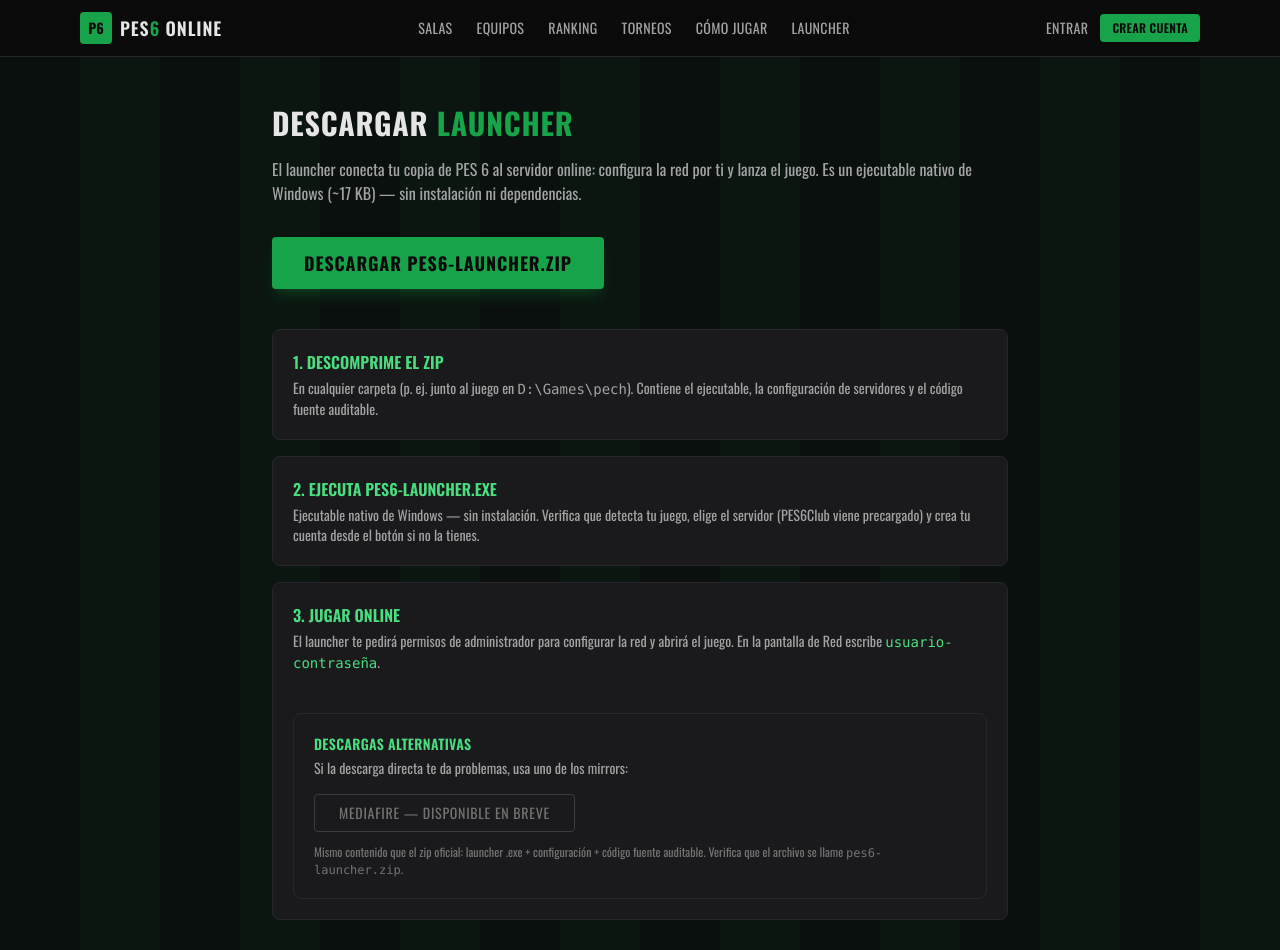
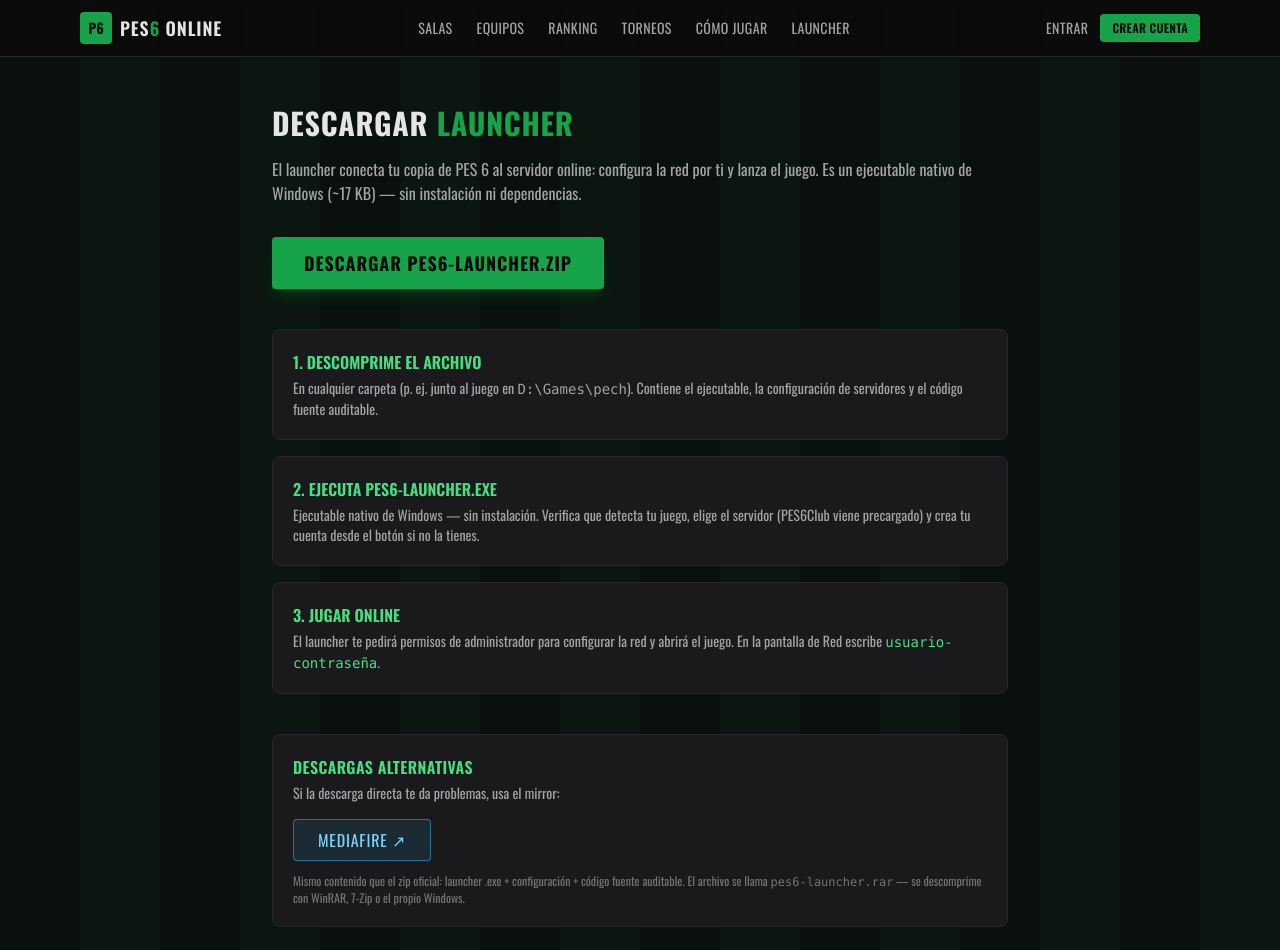
Before and after one commit to Abathur0808/pes6-online, a Next.js app: page /descargar in a window 1280 px wide. Shown: the top 950 px of the page. Built offline with nearby package versions, Linux system fonts and the light colour scheme; no server answers.

Commit message:
Descargar: enlace MediaFire activo + mirror .rar; añadir pes6-launcher.rar

```diff
--- a/src/app/descargar/page.tsx
+++ b/src/app/descargar/page.tsx
@@ -1,8 +1,8 @@
 import Link from "next/link";
 
-// TODO: pegar aquí el enlace directo de MediaFire cuando esté subido.
-// Ejemplo: "https://www.mediafire.com/file/XXXXXXX/pes6-launcher.zip/file"
-const MEDIAFIRE_URL = "";
+// Enlace mirror del launcher en MediaFire.
+const MEDIAFIRE_URL =
+  "https://www.mediafire.com/file/4joo52izm2giapn/pes6-launcher.rar/file";
 
 export default function DownloadPage() {
   return (
@@ -28,7 +28,7 @@
       <ol className="mt-10 space-y-4">
         <li className="rounded-lg border border-carbon-700 bg-carbon-800 p-5">
           <h2 className="font-sport font-semibold uppercase text-pitch-light">
-            1. Descomprime el zip
+            1. Descomprime el archivo
           </h2>
           <p className="mt-1 text-sm text-neutral-400">
             En cualquier carpeta (p. ej. junto al juego en{" "}
@@ -54,13 +54,17 @@
             El launcher te pedirá permisos de administrador para configurar la
             red y abrirá el juego. En la pantalla de Red escribe{" "}
             <code className="text-pitch-light">usuario-contraseña</code>.
+          </p>
+        </li>
+      </ol>
+
       {/* Mirrors alternativos */}
       <section className="mt-10 rounded-lg border border-carbon-700 bg-carbon-800 p-5">
         <h2 className="font-sport font-semibold uppercase tracking-wide text-pitch-light">
           Descargas alternativas
         </h2>
         <p className="mt-1 text-sm text-neutral-400">
-          Si la descarga directa te da problemas, usa uno de los mirrors:
+          Si la descarga directa te da problemas, usa el mirror:
         </p>
         <div className="mt-4 flex flex-wrap gap-3">
           {MEDIAFIRE_URL ? (
@@ -80,20 +84,17 @@
         </div>
         <p className="mt-3 text-xs text-neutral-500">
           Mismo contenido que el zip oficial: launcher .exe + configuración +
-          código fuente auditable. Verifica que el archivo se llame{" "}
-          <code>pes6-launcher.zip</code>.
+          código fuente auditable. El archivo se llama{" "}
+          <code>pes6-launcher.rar</code> — se descomprime con WinRAR, 7-Zip o
+          el propio Windows.
         </p>
       </section>
-
-          </p>
-        </li>
-      </ol>
 
       <div className="mt-8 rounded-lg border border-gold/30 bg-gold/5 p-5 text-sm text-neutral-400">
         <strong className="text-gold">Aviso de seguridad:</strong> Windows
         SmartScreen puede mostrar una advertencia porque el ejecutable no está
         firmado digitalmente (firmar cuesta dinero; pendiente). El código
-        fuente (<code>PES6Launcher.cs</code>) va incluido en el zip y es
+        fuente (<code>PES6Launcher.cs</code>) va incluido en el archivo y es
         auditable: solo escribe un bloque marcado en el archivo{" "}
         <code>hosts</code> y lanza el juego. No descarga nada ni toca los
         archivos de PES 6.
```
Also changed, not shown: 1 other file (tests, documents, lock files or other folders).
